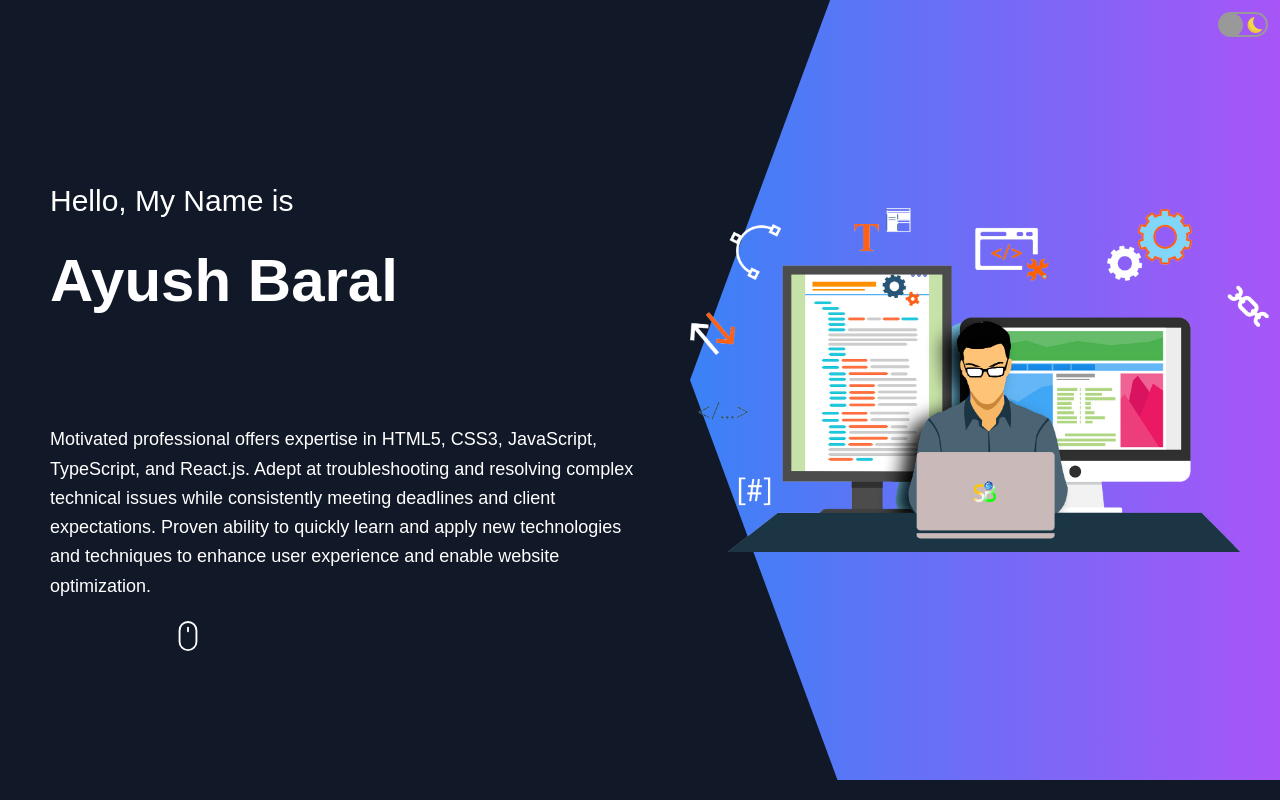
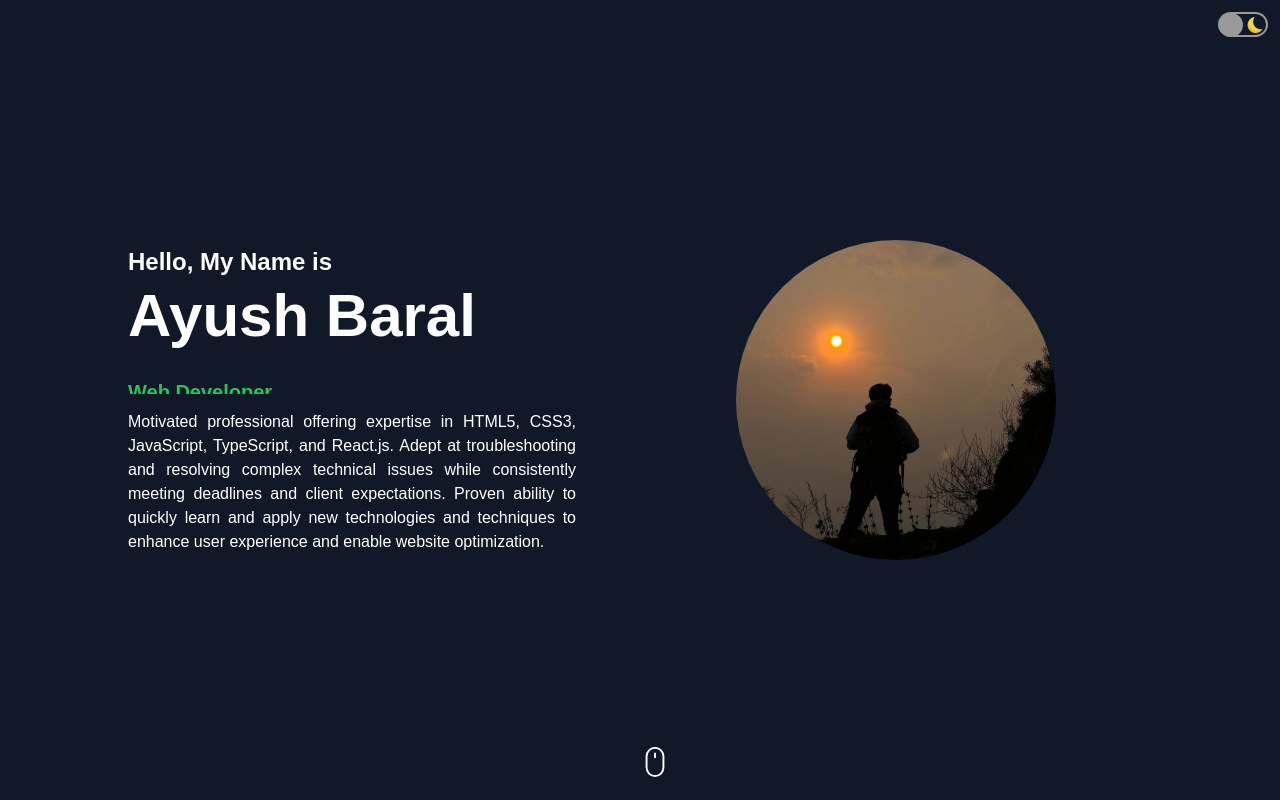
Before and after one commit to ayush-baral/portfolio, a React (Create React App) app: page / in a window 1280 px wide. Shown: the top 800 px of the page. Built offline with nearby package versions, Linux system fonts and the light colour scheme.

Commit message:
feat: :sparkles: refactor ui

```diff
--- a/src/components/About/index.tsx
+++ b/src/components/About/index.tsx
@@ -4,24 +4,24 @@ import Skills from "./Skills";
 
 const About = () => {
   return (
-    <div className="h-auto md:h-screen flex flex-col md:flex-row items-center overflow-hidden p-4">
+    <div className='h-auto md:h-screen flex flex-col md:flex-row items-center overflow-hidden p-4 '>
       <FadeInWhenVisible>
-        <div className="flex-1 flex items-center justify-center relative h-full w-full mb-8 md:mb-0">
-          <div className="absolute top-[40px] left-[40px] md:top-[60px] md:left-[60px] bg-gray-800 rounded-[20px] md:rounded-[30px] w-[90%] md:w-[60%] h-[35vh] md:h-[70vh] transform rotate-3"></div>
-          <div className="relative overflow-hidden rounded-[20px] md:rounded-[30px] w-[90%] md:w-[60%] h-[35vh] md:h-[70vh] shadow-lg">
+        <div className='flex-1 flex items-center justify-center relative h-full w-full mb-8 md:mb-0'>
+          <div className='absolute top-[40px] left-[40px] md:top-[60px] md:left-[60px] bg-gray-800 rounded-[20px] md:rounded-[30px] w-[90%] md:w-[60%] h-[35vh] md:h-[70vh] transform rotate-3'></div>
+          <div className='relative overflow-hidden rounded-[20px] md:rounded-[30px] w-[90%] md:w-[60%] h-[35vh] md:h-[70vh] shadow-lg'>
             <img
-              src="https://images.pexels.com/photos/57690/pexels-photo-57690.jpeg?auto=compress&cs=tinysrgb&w=1260&h=750&dpr=1"
-              alt="Ayush Baral"
-              className="h-full w-full object-cover transform scale-105 hover:scale-100 transition-transform duration-500"
+              src='https://images.pexels.com/photos/57690/pexels-photo-57690.jpeg?auto=compress&cs=tinysrgb&w=1260&h=750&dpr=1'
+              alt='Ayush Baral'
+              className='h-full w-full object-cover transform scale-105 hover:scale-100 transition-transform duration-500'
             />
           </div>
         </div>
       </FadeInWhenVisible>
 
-      <div className="w-full md:w-[50%] flex flex-col justify-center p-4 md:p-8">
+      <div className='w-full md:w-[50%] flex flex-col justify-center p-4 md:p-8'>
         <FadeInWhenVisible>
           <AboutText />
-          <div className="mt-6">
+          <div className='mt-6'>
             <Skills />
           </div>
         </FadeInWhenVisible>
@@ -31,14 +31,14 @@ const About = () => {
 };
 
 const AboutText = React.memo(() => (
-  <div className="text-left">
-    <h1 className="text-2xl md:text-4xl font-semibold mb-4">About Me</h1>
-    <p className="mb-4 text-base md:text-lg leading-relaxed">
+  <div className='text-left'>
+    <h1 className='text-2xl md:text-4xl font-semibold mb-4'>About Me</h1>
+    <p className='mb-4 text-base md:text-lg leading-relaxed text-justify'>
       Hello, I am Ayush, a professional web developer specializing in modern
       technologies such as React, Next.js, TypeScript, Chakra UI, Docker, and
       more.
     </p>
-    <p className="text-base md:text-lg font-light leading-relaxed">
+    <p className='text-base md:text-lg font-light leading-relaxed text-justify'>
       I have a strong background in front-end development and a keen eye for
       creating user-friendly, responsive interfaces. My expertise includes
       building scalable web applications, optimizing performance, and
--- a/src/components/Experience/index.tsx
+++ b/src/components/Experience/index.tsx
@@ -136,7 +136,7 @@ const TimelineItem: React.FC<WorkExperience & { isLeft: boolean }> = ({
 const Timeline: React.FC<TimelineProps> = ({ experiences }) => {
   return (
     <div className='container mx-auto w-full h-full'>
-      <div className='relative wrap overflow-hidden p-4 md:p-10 h-full'>
+      <div className='relative wrap overflow-hidden p-4 md:p-32 h-full'>
         <div
           className='border-2-2 absolute border-opacity-20 border-gray-700 dark:border-gray-300 h-full border hidden md:block'
           style={{ left: "50%" }}
--- a/src/components/intro/index.tsx
+++ b/src/components/intro/index.tsx
@@ -1,12 +1,12 @@
 import React from "react";
+import { motion } from "framer-motion";
 import { BsMouse } from "react-icons/bs";
-import { motion } from "framer-motion";
-import developerImage from "../../assets/developer.png";
+import me from "../../assets/my-photo.jpg";
 
 const slideVariants = {
   hidden: (direction: "left" | "right") => ({
     opacity: 0,
-    x: direction === "left" ? "-100vw" : "100vw",
+    x: direction === "left" ? "-100%" : "100%",
   }),
   visible: {
     opacity: 1,
@@ -20,75 +20,80 @@ const slideVariants = {
 
 const Intro = () => {
   return (
-    <div className="flex flex-col md:flex-row h-screen items-center justify-center mb-20">
+    <div className='min-h-screen flex flex-col md:flex-row items-center justify-center p-4 md:p-32'>
       {/* Left Section */}
       <motion.div
-        className="flex-1 p-[50px]"
-        custom="left"
+        className='w-full md:w-1/2 text-center md:text-left mb-8 md:mb-0'
+        initial='hidden'
+        animate='visible'
         variants={slideVariants}
-        initial="hidden"
-        animate="visible"
+        custom='left'
       >
-        <h2 className="text-3xl font-light">Hello, My Name is </h2>
-        <h1 className="text-6xl font-semibold my-8">Ayush Baral</h1>
-
+        <h2 className='text-xl md:text-2xl font-semibold mb-2'>
+          Hello, My Name is
+        </h2>
+        <h1 className='text-4xl md:text-6xl font-bold mb-4'>Ayush Baral</h1>
         <TitleAnimation />
-
-        <p className="text-lg mt-8 mb-4 leading-relaxed">
-          Motivated professional offers expertise in HTML5, CSS3, JavaScript,
+        <p className='text-sm md:text-base mt-4 max-w-md mx-auto md:mx-0 text-justify'>
+          Motivated professional offering expertise in HTML5, CSS3, JavaScript,
           TypeScript, and React.js. Adept at troubleshooting and resolving
           complex technical issues while consistently meeting deadlines and
           client expectations. Proven ability to quickly learn and apply new
           technologies and techniques to enhance user experience and enable
           website optimization.
         </p>
-
-        <motion.div
-          className="text-3xl absolute bottom-4 left-1/4"
-          drag
-          dragElastic={0.8}
-          dragConstraints={{ left: 0, right: 0, top: 0, bottom: 0 }}
-        >
-          <BsMouse />
-        </motion.div>
       </motion.div>
 
       {/* Right Section */}
       <motion.div
-        className="flex-1 h-fit w-full mb-10 md:h-full relative"
-        custom="right"
+        className='w-full md:w-1/2 flex justify-center items-center'
+        initial='hidden'
+        animate='visible'
         variants={slideVariants}
-        initial="hidden"
-        animate="visible"
+        custom='right'
       >
-        <div className="clip-left w-full h-full absolute top-0 right-0 bg-gradient-to-r from-blue-500 to-purple-500"></div>
+        <div className='w-64 h-64 md:w-80 md:h-80 rounded-full overflow-hidden'>
           <img
-          src={developerImage}
-          alt="Developer"
-          className="w-full h-full object-contain absolute"
+            src={me}
+            alt='Ayush Baral'
+            className='w-full h-full object-cover'
           />
+        </div>
+      </motion.div>
+
+      {/* Scroll Indicator */}
+      <motion.div
+        className='absolute bottom-8 left-1/2 transform -translate-x-1/2'
+        animate={{ y: [0, 10, 0] }}
+        transition={{ repeat: Infinity, duration: 1.5 }}
+      >
+        <BsMouse className='text-3xl' />
       </motion.div>
     </div>
   );
 };
 
 const TitleAnimation = () => {
+  const titles = ["Web Developer", "Learner", "Technophile"];
   return (
-    <div className="h-[50px] overflow-hidden">
-      <div className="h-full title-wrapper">
-        {["Web Developer", "Learner", "Technophile"].map((title, index) => (
+    <div className='h-8 overflow-hidden'>
+      {titles.map((title, index) => (
         <motion.div
           key={index}
-            className="text-primary h-[50px] text-3xl font-bold flex items-center"
           initial={{ y: "100%" }}
-            animate={{ y: "0%" }}
-            transition={{ duration: 1, delay: index * 0.5 }}
+          animate={{ y: 0 }}
+          transition={{
+            repeat: Infinity,
+            repeatType: "loop",
+            duration: 2,
+            delay: index * 2,
+          }}
+          className='text-lg md:text-xl font-semibold text-primary'
         >
           {title}
         </motion.div>
       ))}
     </div>
-    </div>
   );
 };
 
```
Also changed, not shown: src/assets/my-photo.jpg (added). Lines whose indentation alone changed are shown as unchanged.
